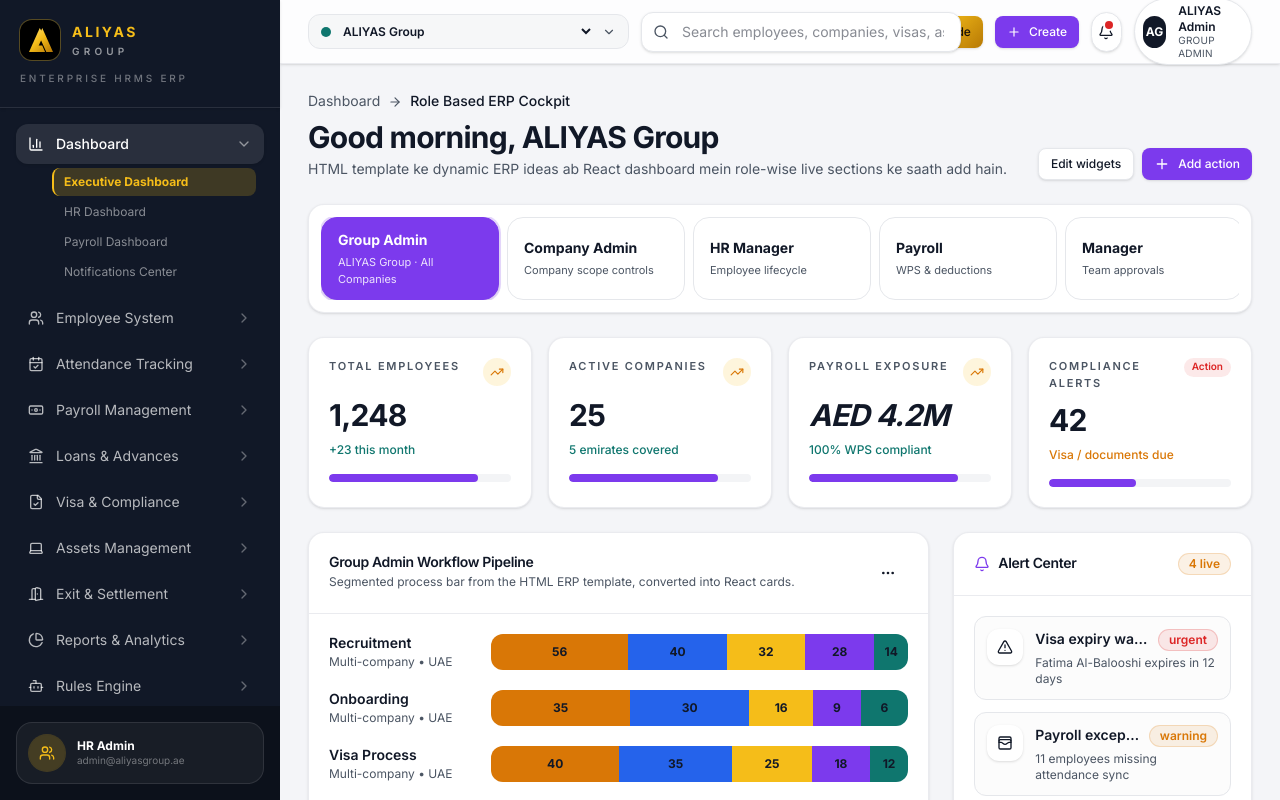
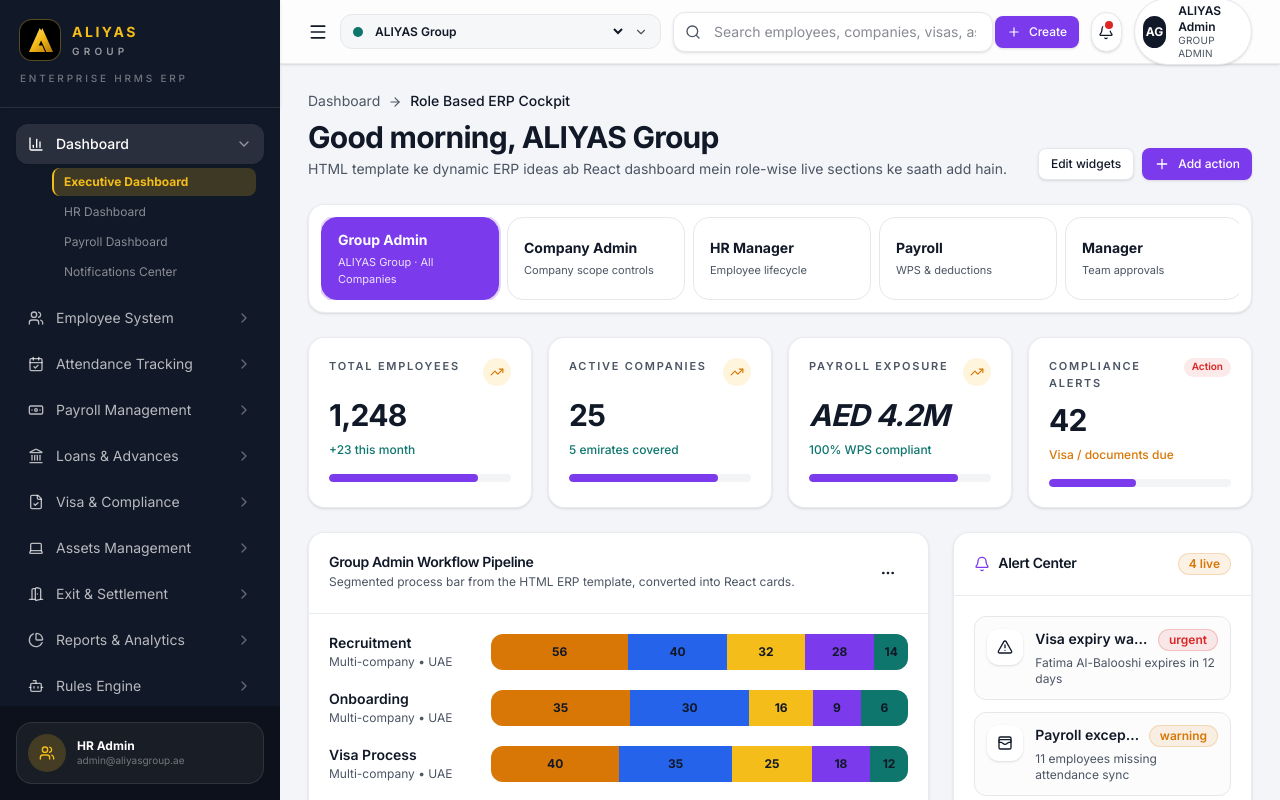
Before and after one commit to emrantims/HRMS, a React (Vite) app: page / in a window 1280 px wide. Built offline with nearby package versions, Linux system fonts and the light colour scheme.

Commit message:
Wire header sidebar toggle

```diff
--- a/src/components/layout/Header.tsx
+++ b/src/components/layout/Header.tsx
@@ -12,11 +12,15 @@
   "AMAFH EMPLOYMENT SERVICES L.L.C",
 ];
 
-export function Header() {
+type HeaderProps = {
+  onToggleSidebar?: () => void;
+};
+
+export function Header({ onToggleSidebar }: HeaderProps) {
   return (
     <header className="sticky top-0 z-30 flex h-16 w-full shrink-0 items-center justify-between border-b border-border/80 bg-surface/80 px-5 shadow-sm backdrop-blur-xl md:px-7">
       <div className="flex min-w-0 items-center gap-3">
-        <Button variant="ghost" size="icon" className="lg:hidden">
+        <Button variant="ghost" size="icon" onClick={onToggleSidebar} aria-label="Toggle sidebar">
           <Menu className="h-5 w-5" />
         </Button>
         <div className="hidden items-center gap-2 rounded-xl border border-border bg-muted/70 px-3 py-2 md:flex">
```
